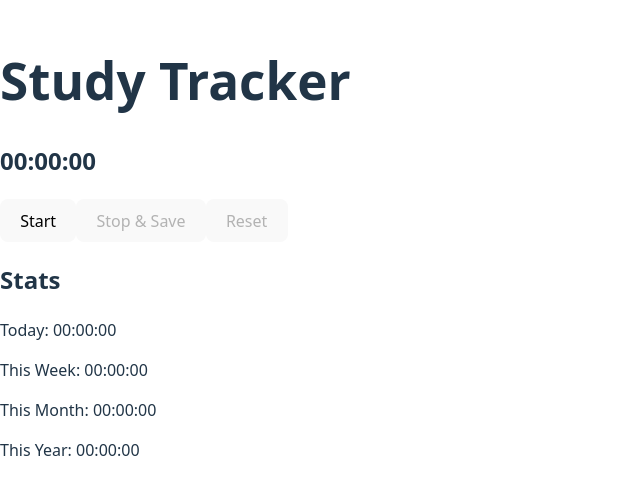
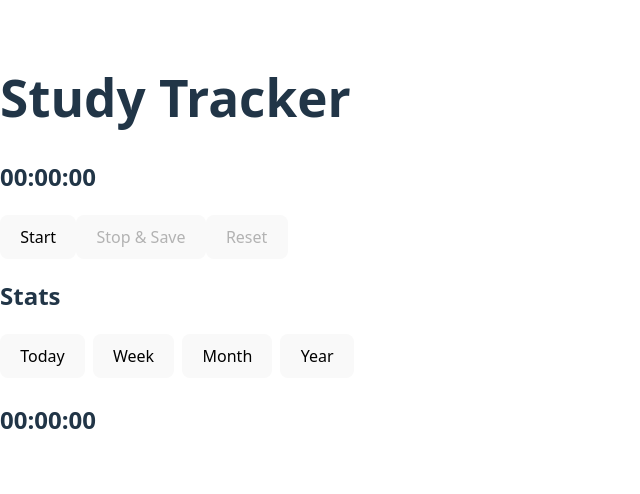
Before and after one commit to BusraKahraman/study-tracker, a React (Vite) app: page / in a window 1280 px wide. Shown: the part 152-646 px from the top of the page, without its empty margins (0-640 px from the left). Built offline with nearby package versions, Linux system fonts and the light colour scheme.

Commit message:
Add tabs for day, week, month and year

```diff
--- a/src/components/Stats.jsx
+++ b/src/components/Stats.jsx
@@ -1,7 +1,10 @@
+import React from 'react';
 import { formatTime } from '../utils/formatTime';
 import { isToday, isThisWeek, isThisMonth, isThisYear } from '../utils/date';
 
 export default function Stats({ data }) {
+	const [activeTab, setActiveTab] = React.useState('today');
+
 	let today = 0;
 	let week = 0;
 	let month = 0;
@@ -14,13 +17,27 @@ export default function Stats({ data }) {
 		if (isThisYear(date)) year += seconds;
 	});
 
+	const values = {
+		today,
+		week,
+		month,
+		year,
+	};
+
 	return (
 		<div>
 			<h2>Stats</h2>
-			<p>Today: {formatTime(today)}</p>
-			<p>This Week: {formatTime(week)}</p>
-			<p>This Month: {formatTime(month)}</p>
-			<p>This Year: {formatTime(year)}</p>
+			{/* Tabs */}
+			<div style={{ display: 'flex', gap: '8px', marginBottom: '12px' }}>
+				<button onClick={() => setActiveTab('today')}>Today</button>
+				<button onClick={() => setActiveTab('week')}>Week</button>
+				<button onClick={() => setActiveTab('month')}>Month</button>
+				<button onClick={() => setActiveTab('year')}>Year</button>
+			</div>
+			{/* Active tab value */}
+			<p style={{ fontSize: '1.5rem', fontWeight: 'bold' }}>
+				{formatTime(values[activeTab])}
+			</p>
 		</div>
 	);
 }
```
